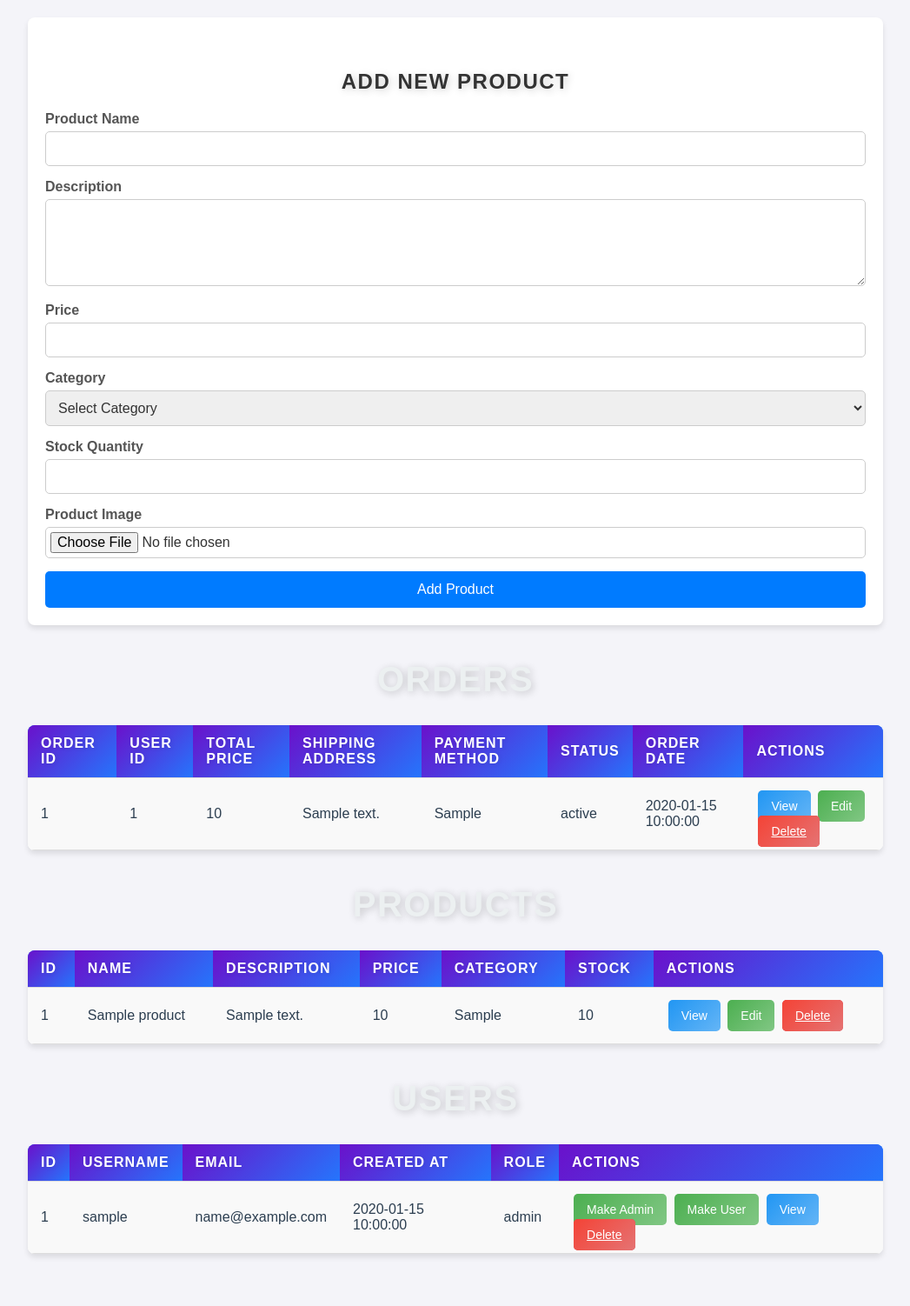
After one commit to Gemeda4927/Gabaya, a PHP site: page /Admin/Index.php in a window 1280 px wide. The commit adds this page. Shown: the whole page at 87% size, without its empty margins (116-1163 px from the left). Run offline with PHP 8.4, Linux system fonts and the light colour scheme; tables that the repository leaves empty or names only in its code hold one stand-in row (values such as "Sample post").

Commit message:
version 2

```diff
--- /dev/null
+++ b/Admin/Index.php
@@ -0,0 +1,212 @@
+<!-- <?php include('../includes/header.php')?> -->
+<?php
+$servername = "localhost";
+$username = "root";
+$password = "";
+$dbname = "gabaya";
+
+$conn = new mysqli($servername, $username, $password, $dbname);
+
+if ($conn->connect_error) {
+    die("Connection failed: " . $conn->connect_error);
+}
+
+// Handle Delete Action for Orders, Products, and Users
+if (isset($_GET['delete_order_id'])) {
+    $order_id = $_GET['delete_order_id'];
+    $conn->query("DELETE FROM orders WHERE order_id = $order_id");
+    header("Location: index.php"); // Refresh the page after deletion
+}
+
+if (isset($_GET['delete_product_id'])) {
+    $product_id = $_GET['delete_product_id'];
+    $conn->query("DELETE FROM products WHERE id = $product_id");
+    header("Location: index.php"); // Refresh the page after deletion
+}
+
+if (isset($_GET['delete_user_id'])) {
+    $user_id = $_GET['delete_user_id'];
+    $conn->query("DELETE FROM users WHERE id = $user_id");
+    header("Location: index.php"); // Refresh the page after deletion
+}
+
+// Handle Role Update Action
+if (isset($_POST['user_id']) && isset($_POST['role'])) {
+    $user_id = $_POST['user_id'];
+    $role = $_POST['role'];
+    $conn->query("UPDATE users SET role = '$role' WHERE id = $user_id");
+    header("Location: index.php"); // Refresh the page after role update
+}
+
+?>
+
+<!DOCTYPE html>
+<html lang="en">
+<head>
+    <meta charset="UTF-8">
+    <meta name="viewport" content="width=device-width, initial-scale=1.0">
+    <title>Admin Dashboard</title>
+    <link rel="stylesheet" href="../CSS/admin.css">
+</head>
+<body>
+    <div class="container">
+        <!-- Product Upload Form -->
+        <div class="upload-form">
+            <h2>Add New Product</h2>
+            <form action="upload_product.php" method="POST" enctype="multipart/form-data">
+                <div class="form-group">
+                    <label for="name">Product Name</label>
+                    <input type="text" id="name" name="name" required>
+                </div>
+                <div class="form-group">
+                    <label for="description">Description</label>
+                    <textarea id="description" name="description" required></textarea>
+                </div>
+                <div class="form-group">
+                    <label for="price">Price</label>
+                    <input type="number" id="price" name="price" step="0.01" required>
+                </div>
+                <div class="form-group">
+                    <label for="category">Category</label>
+                    <select id="category" name="category" required>
+                        <option value="">Select Category</option>
+                        <option value="electronics">Electronics</option>
+                        <option value="clothing">Clothing</option>
+                        <option value="accessories">Accessories</option>
+                        <option value="home">Home</option>
+                    </select>
+                </div>
+                <div class="form-group">
+                    <label for="stock">Stock Quantity</label>
+                    <input type="number" id="stock" name="stock" required>
+                </div>
+                <div class="form-group">
+                    <label for="image">Product Image</label>
+                    <input type="file" id="image" name="image" accept="image/*">
+                </div>
+                <button type="submit" class="submit-btn">Add Product</button>
+            </form>
+        </div>
+
+        <h2>Orders</h2>
+        <table class="orders-table">
+            <tr>
+                <th>Order ID</th><th>User ID</th><th>Total Price</th><th>Shipping Address</th><th>Payment Method</th><th>Status</th><th>Order Date</th><th>Actions</th>
+            </tr>
+            <?php
+            $result = $conn->query("SELECT * FROM orders");
+            while ($row = $result->fetch_assoc()) {
+                echo "<tr>
+                        <td>{$row['order_id']}</td>
+                        <td>{$row['user_id']}</td>
+                        <td>{$row['total_price']}</td>
+                        <td>{$row['shipping_address']}</td>
+                        <td>{$row['payment_method']}</td>
+                        <td>{$row['status']}</td>
+                        <td>{$row['order_date']}</td>
+                        <td>
+                            <button class='action-btn view' onclick='viewOrder({$row['order_id']})'>View</button>
+                            <button class='action-btn edit' onclick='editOrder({$row['order_id']})'>Edit</button>
+                            <a href='?delete_order_id={$row['order_id']}' class='action-btn delete'>Delete</a>
+                        </td>
+                      </tr>";
+            }
+            ?>
+        </table>
+
+        <h2>Products</h2>
+        <table class="products-table">
+            <tr>
+                <th>ID</th><th>Name</th><th>Description</th><th>Price</th><th>Category</th><th>Stock</th><th>Actions</th>
+            </tr>
+            <?php
+            $result = $conn->query("SELECT * FROM products");
+            while ($row = $result->fetch_assoc()) {
+                echo "<tr>
+                        <td>{$row['id']}</td>
+                        <td>{$row['name']}</td>
+                        <td>{$row['description']}</td>
+                        <td>{$row['price']}</td>
+                        <td>{$row['category']}</td>
+                        <td>{$row['stock']}</td>
+                        <td>
+                            <button class='action-btn view' onclick='viewProduct({$row['id']})'>View</button>
+                            <button class='action-btn edit' onclick='editProduct({$row['id']})'>Edit</button>
+                            <a href='?delete_product_id={$row['id']}' class='action-btn delete'>Delete</a>
+                        </td>
+                      </tr>";
+            }
+            ?>
+        </table>
+
+        <h2>Users</h2>
+        <table class="users-table">
+            <tr>
+                <th>ID</th><th>Username</th><th>Email</th><th>Created At</th><th>Role</th><th>Actions</th>
+            </tr>
+            <?php
+            $result = $conn->query("SELECT * FROM users");
+            while ($row = $result->fetch_assoc()) {
+                echo "<tr>
+                        <td>{$row['id']}</td>
+                        <td>{$row['username']}</td>
+                        <td>{$row['email']}</td>
+                        <td>{$row['created_at']}</td>
+                        <td>{$row['role']}</td>
+                        <td>
+                            <form method='POST' style='display:inline;'>
+                                <input type='hidden' name='user_id' value='{$row['id']}'>
+                                <button type='submit' name='role' value='admin' class='action-btn edit'>Make Admin</button>
+                            </form>
+                            <form method='POST' style='display:inline;'>
+                                <input type='hidden' name='user_id' value='{$row['id']}'>
+                                <button type='submit' name='role' value='user' class='action-btn edit'>Make User</button>
+                            </form>
+                            <button class='action-btn view' onclick='viewUser({$row['id']})'>View</button>
+                            <a href='?delete_user_id={$row['id']}' class='action-btn delete'>Delete</a>
+                        </td>
+                      </tr>";
+            }
+            ?>
+        </table>
+    </div>
+
+    <script>
+        // View functions for each type
+        function viewOrder(orderId) {
+            // You can implement a modal or a redirect to a detailed page for viewing the order
+            alert('View Order: ' + orderId);
+        }
+
+        function viewProduct(productId) {
+            // You can implement a modal or a redirect to a detailed page for viewing the product
+            alert('View Product: ' + productId);
+        }
+
+        function viewUser(userId) {
+            // You can implement a modal or a redirect to a detailed page for viewing the user
+            alert('View User: ' + userId);
+        }
+
+        // Edit functions for each type
+        function editOrder(orderId) {
+            // Redirect to edit page or open a form
+            alert('Edit Order: ' + orderId);
+        }
+
+        function editProduct(productId) {
+            // Redirect to edit page or open a form
+            alert('Edit Product: ' + productId);
+        }
+
+        function editUser(userId) {
+            // Redirect to edit page or open a form
+            alert('Edit User: ' + userId);
+        }
+    </script>
+
+    <script src='../JS/model.js'></script>
+
+    <?php $conn->close(); ?>
+</body>
+</html>
--- /dev/null
+++ b/CSS/admin.css
@@ -0,0 +1,358 @@
+/* Global Styles */
+* {
+    margin: 0;
+    padding: 0;
+    box-sizing: border-box;
+}
+
+body {
+    font-family: 'Poppins', sans-serif;
+    margin: 0;
+    padding: 30px;
+    min-height: 100vh;
+    color: #ecf0f1;
+    overflow-x: hidden;
+    background-color: #f4f6f8;
+}
+
+h2 {
+    color: #ecf0f1;
+    text-align: center;
+    margin: 40px 0 20px;
+    font-size: 2.5em;
+    text-transform: uppercase;
+    letter-spacing: 1.5px;
+    font-weight: 600;
+    text-shadow: 2px 2px 10px rgba(0, 0, 0, 0.2);
+}
+
+.container {
+    max-width: 1200px;
+    margin: 0 auto;
+}
+
+/* Table Styling */
+table {
+    width: 100%;
+    border-collapse: collapse;
+    background: rgba(255, 255, 255, 0.9);
+    border-radius: 12px;
+    box-shadow: 0 12px 24px rgba(0, 0, 0, 0.1);
+    margin-bottom: 40px;
+    overflow: hidden;
+    transition: transform 0.3s ease;
+}
+
+table:hover {
+    transform: scale(1.02);
+}
+
+th, td {
+    padding: 18px 25px;
+    text-align: left;
+    font-size: 16px;
+    color: #2c3e50;
+    transition: all 0.3s ease;
+}
+
+th {
+    background: linear-gradient(135deg, #6a11cb 0%, #2575fc 100%);
+    color: white;
+    font-weight: bold;
+    text-transform: uppercase;
+    letter-spacing: 1px;
+    text-shadow: 1px 1px 5px rgba(0, 0, 0, 0.1);
+}
+
+tr:nth-child(even) {
+    background-color: rgba(244, 246, 247, 0.8);
+}
+
+tr:hover {
+    background-color: rgba(236, 240, 241, 0.9);
+    transform: translateY(-2px);
+    box-shadow: 0 5px 15px rgba(0, 0, 0, 0.1);
+}
+
+td, th {
+    border-bottom: 1px solid #ddd;
+}
+
+/* Action Buttons */
+.action-btn {
+    padding: 8px 16px;
+    border: none;
+    border-radius: 6px;
+    cursor: pointer;
+    font-size: 14px;
+    transition: transform 0.3s ease, box-shadow 0.3s ease;
+    margin: 2px;
+}
+
+.action-btn.edit {
+    background: linear-gradient(135deg, #4caf50 0%, #81c784 100%);
+    color: white;
+}
+
+.action-btn.delete {
+    background: linear-gradient(135deg, #f44336 0%, #e57373 100%);
+    color: white;
+}
+
+.action-btn.view {
+    background: linear-gradient(135deg, #2196f3 0%, #64b5f6 100%);
+    color: white;
+}
+
+.action-btn:hover {
+    transform: translateY(-3px);
+    box-shadow: 0 12px 24px rgba(0, 0, 0, 0.2);
+}
+
+/* Popup Modal */
+.modal {
+    display: none;
+    position: fixed;
+    z-index: 1;
+    left: 0;
+    top: 0;
+    width: 100%;
+    height: 100%;
+    overflow: auto;
+    background-color: rgba(0, 0, 0, 0.7);
+    padding-top: 60px;
+    justify-content: center;
+    align-items: center;
+}
+
+.modal-content {
+    background-color: #fefefe;
+    padding: 20px;
+    border-radius: 12px;
+    width: 80%;
+    max-width: 600px;
+    margin: auto;
+}
+
+.modal-header {
+    text-align: center;
+    font-size: 1.8em;
+    font-weight: bold;
+}
+
+.modal-body {
+    font-size: 1.2em;
+    margin-top: 15px;
+}
+
+.close {
+    color: #aaa;
+    font-size: 28px;
+    font-weight: bold;
+    float: right;
+    cursor: pointer;
+}
+
+.close:hover,
+.close:focus {
+    color: black;
+    text-decoration: none;
+    cursor: pointer;
+}
+
+/* Responsive Styles */
+@media (max-width: 768px) {
+    .container {
+        padding: 15px;
+    }
+
+    .upload-form {
+        max-width: 100%;
+    }
+
+    h2 {
+        font-size: 1.8em;
+    }
+
+    table {
+        font-size: 14px;
+    }
+
+    th, td {
+        padding: 12px 15px;
+    }
+}
+
+
+/* General Styles */
+body {
+    font-family: Arial, sans-serif;
+    margin: 0;
+    padding: 0;
+    background-color: #f4f4f9;
+}
+
+/* Container */
+.container {
+    width: 80%;
+    margin: 0 auto;
+    padding: 20px;
+}
+
+/* Action Buttons */
+.action-btn {
+    background-color: #007bff;
+    color: white;
+    border: none;
+    border-radius: 5px;
+    padding: 10px 15px;
+    cursor: pointer;
+    transition: background-color 0.3s, transform 0.2s ease-in-out;
+}
+
+.action-btn:hover {
+    background-color: #0056b3;
+    transform: scale(1.05);
+}
+
+.action-btn.view {
+    background-color: #28a745;
+}
+
+.action-btn.view:hover {
+    background-color: #218838;
+}
+
+.action-btn.edit {
+    background-color: #ffc107;
+}
+
+.action-btn.edit:hover {
+    background-color: #e0a800;
+}
+
+.action-btn.delete {
+    background-color: #dc3545;
+}
+
+.action-btn.delete:hover {
+    background-color: #c82333;
+}
+
+/* Form Styles */
+.upload-form {
+    background-color: #fff;
+    border-radius: 8px;
+    padding: 20px;
+    box-shadow: 0 4px 6px rgba(0, 0, 0, 0.1);
+    margin-bottom: 30px;
+}
+
+.upload-form h2 {
+    margin-bottom: 20px;
+    color: #333;
+    font-size: 24px;
+}
+
+.form-group {
+    margin-bottom: 15px;
+}
+
+label {
+    display: block;
+    font-weight: bold;
+    margin-bottom: 5px;
+    color: #555;
+}
+
+input[type="text"],
+input[type="number"],
+input[type="file"],
+select,
+textarea {
+    width: 100%;
+    padding: 10px;
+    border: 1px solid #ccc;
+    border-radius: 5px;
+    box-sizing: border-box;
+    font-size: 16px;
+    color: #333;
+}
+
+textarea {
+    resize: vertical;
+    min-height: 100px;
+}
+
+input[type="file"] {
+    padding: 5px;
+}
+
+button.submit-btn {
+    background-color: #007bff;
+    color: white;
+    padding: 12px 20px;
+    font-size: 16px;
+    border: none;
+    border-radius: 5px;
+    cursor: pointer;
+    width: 100%;
+    transition: background-color 0.3s;
+}
+
+button.submit-btn:hover {
+    background-color: #0056b3;
+}
+
+/* Table Styles */
+table {
+    width: 100%;
+    border-collapse: collapse;
+    margin-top: 30px;
+    border-radius: 8px;
+    overflow: hidden;
+    box-shadow: 0 4px 6px rgba(0, 0, 0, 0.1);
+}
+
+table th,
+table td {
+    padding: 12px 15px;
+    text-align: left;
+    border-bottom: 1px solid #ddd;
+}
+
+table th {
+    background-color: #007bff;
+    color: white;
+}
+
+table td {
+    background-color: #fff;
+}
+
+table tr:nth-child(even) td {
+    background-color: #f9f9f9;
+}
+
+table tr:hover td {
+    background-color: #f1f1f1;
+}
+
+/* Responsiveness */
+@media (max-width: 768px) {
+    .container {
+        width: 90%;
+    }
+
+    .upload-form {
+        margin-bottom: 20px;
+    }
+
+    table {
+        font-size: 14px;
+    }
+
+    .action-btn {
+        padding: 8px 12px;
+    }
+}
```
Also changed, not shown: Admin/fetch_product_details.php (added, +34 -0 lines), Backend/Login.php (+8 -6 lines), JS/model.js (added, +87 -0 lines).
